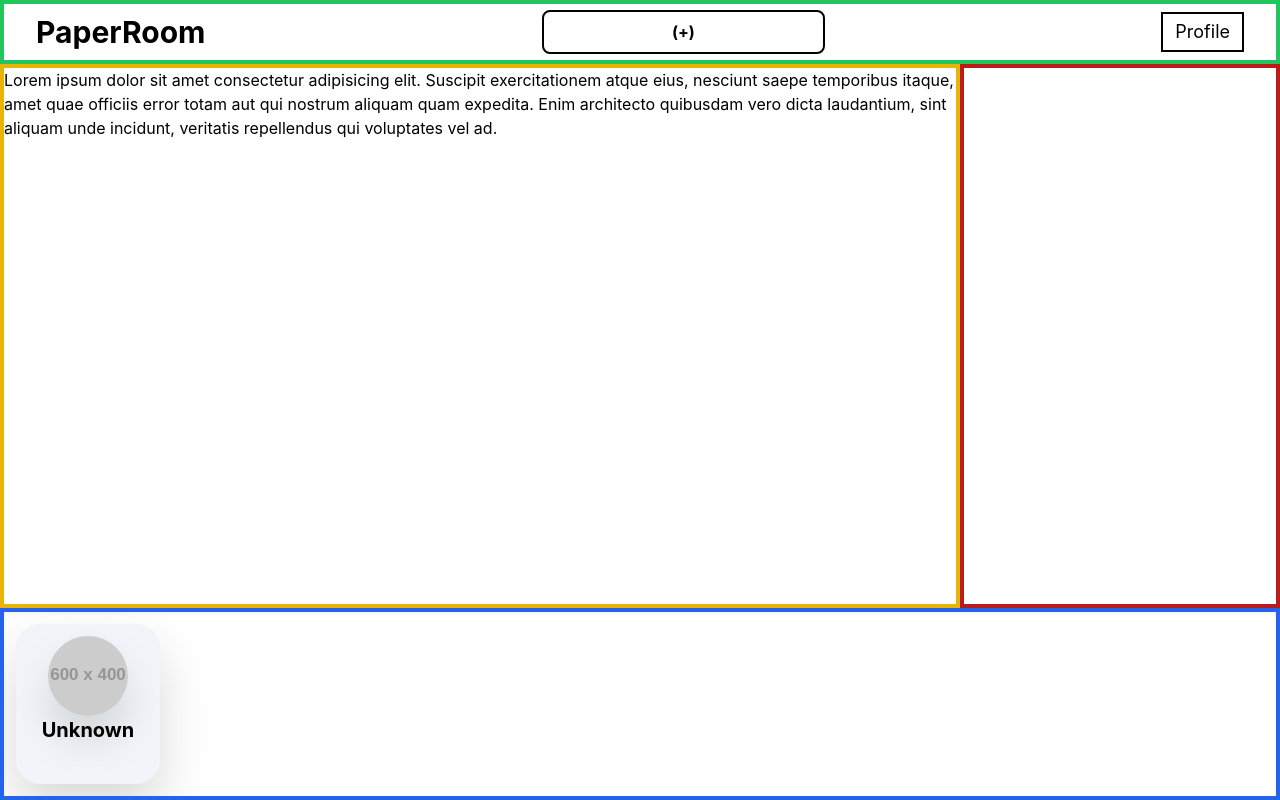
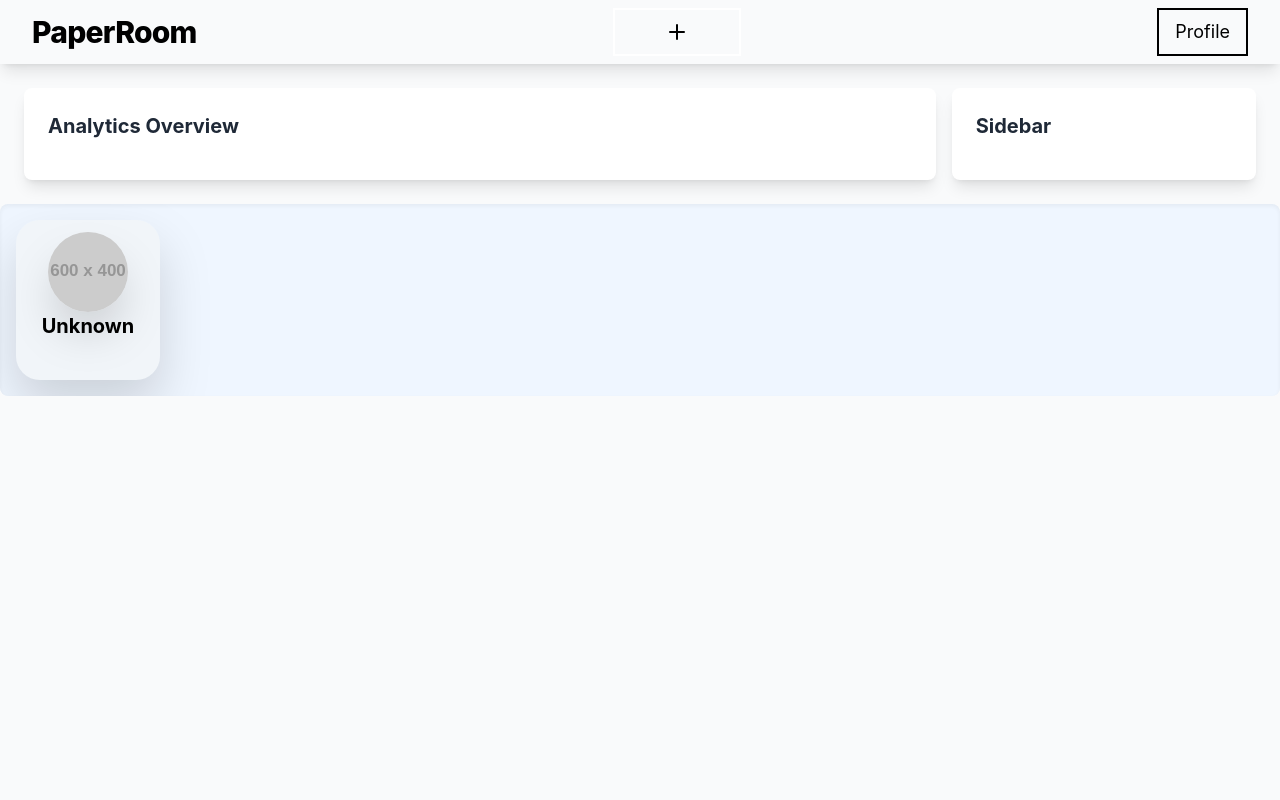
Before and after one commit to vishal-kr-dev/PaperRoom-v0, a React (Vite) app in the folder client/: page / in a window 1280 px wide. Built offline with nearby package versions, Linux system fonts and the light colour scheme; sample sign-in values are in the browser's storage.

Commit message:
Changed ui

```diff
--- a/client/src/pages/Home.jsx
+++ b/client/src/pages/Home.jsx
@@ -4,6 +4,7 @@ import useAuthStore from "../zustandStore/authStore";
 import { useNavigate } from "react-router-dom";
 import Modal from "../components/Modal";
 import LogForm from "../components/LogForm";
+import { Plus } from "lucide-react";
 
 const Home = () => {
   const { isAuthenticated } = useAuthStore();
@@ -15,11 +16,10 @@ const Home = () => {
   useEffect(() => {
     if (isAuthenticated) {
       navigate("/");
-
     } else {
       navigate("/login");
     }
-  }, []);
+  }, [isAuthenticated, navigate]);
 
   const users = [
     {
@@ -30,47 +30,56 @@ const Home = () => {
   ];
 
   return (
-    <main className="flex flex-col h-screen">
-      <nav className="flex items-center justify-between px-8 h-16 border-4 border-green-500">
-        <h1 className="text-3xl font-bold">PaperRoom</h1>
-        <button
-          className="flex items-center justify-center border-2 rounded-lg border-black px-20 lg:px-32 py-2 text-1xl font-bold"
-          onClick={() => setIsModalOpen(true)}
-        >
-          (+)
-        </button>
+    <main className="flex flex-col min-h-screen bg-gray-50">
+      {/* Navigation Bar */}
+      <nav className="flex items-center justify-between px-8 h-16  shadow-lg">
+        <h1 className="text-3xl font-extrabold tracking-tight">PaperRoom</h1>
 
-        <Modal isOpen={isModalOpen} onClose={() => setIsModalOpen(false)}>
-          <LogForm setIsModalOpen={setIsModalOpen} />
-        </Modal>
+        {/* + button */}
+        <div className="flex-1 flex justify-center">
+          <button
+            className="flex items-center justify-center w-32 h-12 border-2 border-white text-2xl font-bold  hover:text-green-500 transition duration-300"
+            onClick={() => setIsModalOpen(true)}
+          >
+            <Plus />
+          </button>
+        </div>
 
-        <button className="text-lg px-3 py-1 text-black border-2 border-black hover:bg-gray-100 hover:scale-110 transition-transform duration-200">
-          Profile
-        </button>
+        <div className="flex items-center gap-4">
+          {/* Profile Button */}
+          <button className="text-lg px-4 py-2 text-black border-2 border-black hover:bg-gray-100 hover:scale-105 transition-transform duration-200">
+            Profile
+          </button>
+        </div>
       </nav>
 
-      <section className="flex flex-col lg:flex-row flex-grow">
-        <section className="lg:w-3/4 border-4 border-yellow-500 flex-grow">
-          Lorem ipsum dolor sit amet consectetur adipisicing elit. Suscipit
-          exercitationem atque eius, nesciunt saepe temporibus itaque, amet quae
-          officiis error totam aut qui nostrum aliquam quam expedita. Enim
-          architecto quibusdam vero dicta laudantium, sint aliquam unde
-          incidunt, veritatis repellendus qui voluptates vel ad.
+      {/* Modal for Login Form */}
+      <Modal isOpen={isModalOpen} onClose={() => setIsModalOpen(false)}>
+        <LogForm setIsModalOpen={setIsModalOpen} />
+      </Modal>
+
+      {/* Main Content Area */}
+      <section className="flex flex-col lg:flex-row gap-4 p-6">
+        {/* Left Section (Graphs, Content, etc.) */}
+        <section className="lg:w-3/4 bg-white shadow-lg rounded-lg p-6 flex-grow">
+          {/* Placeholder for future graphs/content */}
+          <h2 className="text-xl font-bold text-gray-800 mb-4">
+            Analytics Overview
+          </h2>
+          {/* Add your graph component here */}
         </section>
-        <section className="lg:w-1/4 border-4 border-red-700 flex-grow">
-          <div className="size-32"></div>
+
+        {/* Right Section (Sidebar for additional content) */}
+        <section className="lg:w-1/4 bg-white shadow-lg rounded-lg p-6">
+          <h2 className="text-xl font-bold text-gray-800 mb-4">Sidebar</h2>
+          {/* Sidebar content */}
         </section>
       </section>
 
-      <section
-        className="flex w-full gap-3 p-3 shadow-inner border-4 border-blue-600 overflow-x-scroll"
-        style={{
-          scrollbarWidth: "none",
-          msOverflowStyle: "none",
-        }}
-      >
-        {users.map((item) => {
-          return <UserCard key={item.id} {...item} />;
+      {/* User Cards Section */}
+      <section className="flex w-full gap-4 p-4 overflow-x-auto bg-blue-50 shadow-inner rounded-lg">
+        {users.map((user) => {
+          return <UserCard key={user.id} {...user} />;
         })}
       </section>
     </main>
```
Also changed, not shown: 2 other files (tests, documents, lock files or other folders).
